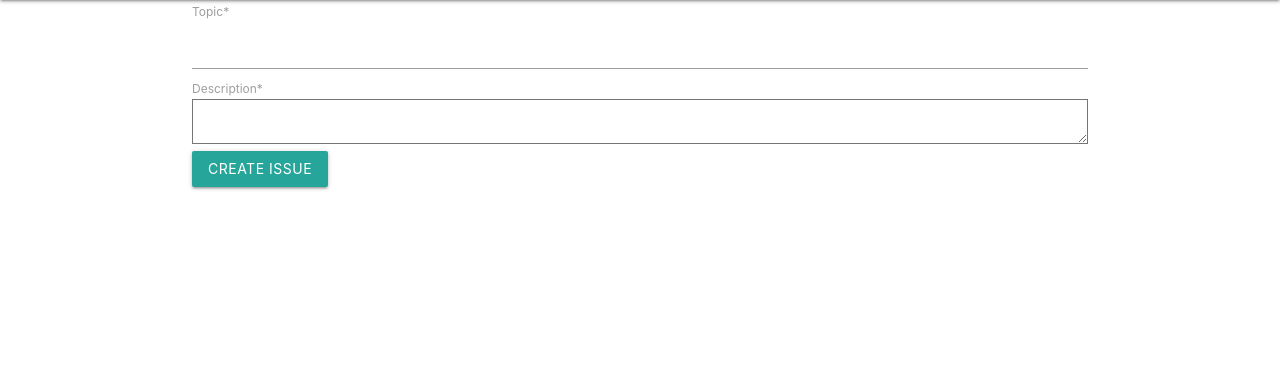
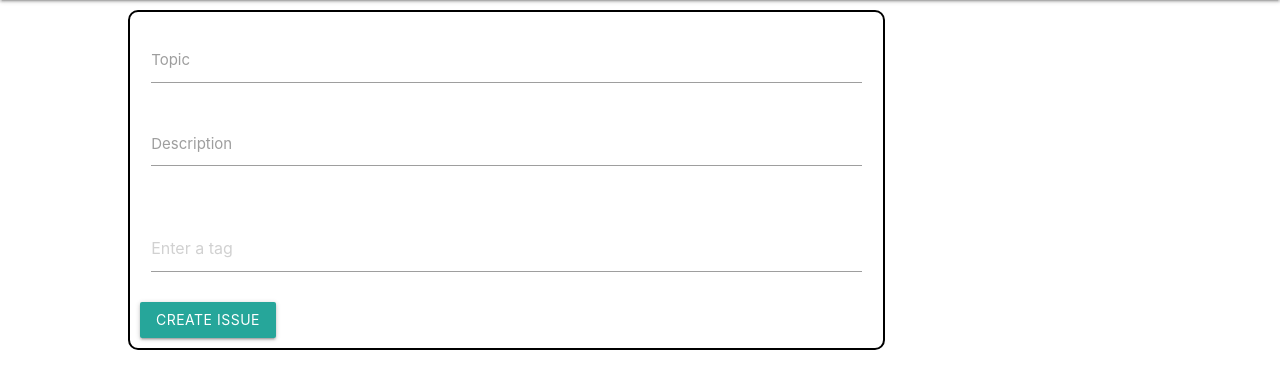
Before and after one commit to diptarag1/webster-2k21, a Django app: page /repo/1/1/issues/new/ in a window 1280 px wide. Shown: the part 64-453 px from the top of the page. Run offline with Django 3.2, Linux system fonts and the light colour scheme; some libraries are stand-ins or nearby versions.

Commit message:
issues creation with tagging

```diff
--- a/Repos/templates/Repos/issue_create_form.html
+++ b/Repos/templates/Repos/issue_create_form.html
@@ -1,12 +1,118 @@
 {% extends 'base.html' %}
-{% load crispy_forms_tags %}
+{% load materializecss %}
 {% block content %}
     {% include 'navBar.html' %}
-    <div class="container">
-        <form method="post">
-            {% csrf_token %}
-            {{ form|crispy }}
-            <button class="btn" type="submit">Create Issue</button>
-        </form>
+    <style>
+        #issue_create_form {
+            border: 2px solid black;
+            padding: 10px;
+            margin: 10px;
+            border-radius: 10px;
+        }
+    </style>
+    <div class="row">
+        <div class="col s12 l10 offset-l1">
+            <div class="row">
+                <div class="col s12 m9 ">
+
+                    {#                    <form id="issue_create_form" method="post">#}
+                    {#                        {% csrf_token %}#}
+                    {#                        {{ form|materializecss }}#}
+                    {#                        <button class="btn" type="submit">Create Issue</button>#}
+                    {#                    </form>#}
+
+                    <form id="issue_create_form" method="post">
+                        {% csrf_token %}
+
+
+                        <div class="input-field col s12  ">
+
+                            <input type="text" name="topic" maxlength="120" class=" validate" required id="id_topic">
+
+                            <label class="" for="id_topic">Topic</label>
+
+
+                        </div>
+
+
+                        <div class="input-field col s12  ">
+
+            <textarea id="id_description" class="materialize-textarea" name="description"
+
+                      cols="40"
+
+
+                      rows="10"
+
+
+                      class=" validate"
+
+
+            ></textarea>
+
+                            <label class="" for="id_description">Description</label>
+
+
+                        </div>
+
+
+                        <div class="input-field col s12  ">
+
+                            {#                            <label class="" for="id_tags" style="">Tags</label>#}
+
+                            <div type="text" name="tags" required id="id_tags"
+                                 class="chips chips-autocomplete chips-placeholder"></div>
+
+
+                        </div>
+
+
+                        <button id="issue_submit_btn" class="btn" type="submit">Create Issue</button>
+                        <script>
+                            $(document).ready(function () {
+                                $(document).on('submit', function (event) {
+                                    event.preventDefault();
+                                    {#console.log($('.chips'));#}
+                                    tag_list = new Array();
+                                    $(".chip").each(function (index) {
+                                        {#console.log($(this).text());#}
+                                        tag_list.push($(this).text().slice(0, -5));
+                                    });
+                                    tag_list = tag_list.slice(1, tag_list.length)
+                                    tag_list_as_string = "";
+                                    tag_list.forEach(function (value) {
+                                        tag_list_as_string += value + ",";
+                                    });
+                                    tag_list_as_string=tag_list_as_string.slice(0,-1);
+                                    console.log(tag_list);
+                                    console.log("topic is " +$('#id_topic').text());
+                                    console.log("description is "+ $('#id_description').val());
+                                    {#id_topic#}
+                                    $.ajax({
+                                        url: window.location.pathname,
+                                        type: 'post',
+                                        data: {
+                                            csrfmiddlewaretoken: "{{csrf_token}}",
+                                            topic: $('#id_topic').val(),
+                                            description: $('#id_description').val(),
+                                            tags: tag_list_as_string,
+                                        },
+                                        success: function (data) {
+                                            {#console.log(data);#}
+                                            {#window.location.pathname={% url 'detail_repo' owner=owner name=name %}#}
+                                        },
+                                        error: function (data) {
+
+                                        }
+                                    });
+                                });
+                            });
+                        </script>
+                    </form>
+
+                </div>
+            </div>
+        </div>
     </div>
-{%  endblock %}
+
+{% endblock %}
--- a/Repos/urls.py
+++ b/Repos/urls.py
@@ -8,9 +8,11 @@ urlpatterns = [
     path('delete/<owner>/<name>/', views.delete_repo, name='delete_repo'),
     path('change_visibility/<owner>/<name>/',views.change_visibility,name='change_visibility'),
     path('star/', views.star, name='star'),
+
     path('<owner>/<name>/issues/<issue_id>/comment/new/', views.create_issue_comment, name='create_issue_comment'),
+    path('<owner>/<name>/issues/<issue_id>', views.detail_issue, name='detail_issue'),
     path('<owner>/<name>/issues/', views.issue_list, name='issue_list'),
-    path('<owner>/<name>/issues/<issue_id>', views.detail_issue, name='detail_issue'),
+
     path('<owner>/<name>/issues/new/', views.create_issue, name='create_issue'),
 
     path('<ownerUsername>/<repoName>/addremovecollaborator/', views.add_remove_collaborator,
--- a/Repos/views.py
+++ b/Repos/views.py
@@ -215,15 +215,17 @@ def fork(request,id):
 
 
 def create_issue(request,owner,name):
-    context={}
-    if request.method=='GET':
-        context['form']=IssueCreateForm()
-    else:
+    context={"owner":owner,"name":name}
+    if request.method=='POST':
+        print( request.POST)
         form=IssueCreateForm(request.POST)
         form.instance.author=request.user
         form.instance.repo=Repo.objects.get(owner__username=owner,name=name)
-        form.save()
-        return redirect('detail_repo',owner=owner,name=name)
+        issue=form.save()
+        print("issue.id "+str(issue.id))
+        return JsonResponse({"issue_id":issue.id,"owner":owner,"name":name})
+            # redirect('detail_issue', owner=owner, name=name,issue_id=issue.id)
+        # return redirect('detail_repo',owner=owner,name=name)
     return render(request,'Repos/issue_create_form.html',context=context)
 def create_issue_comment(request,owner,name,issue_id):
     context={}
--- a/templates/base.html
+++ b/templates/base.html
@@ -30,6 +30,36 @@
 
 <script>
     $('.dropdown-trigger').dropdown();
+    $('.chips').chips();
+
+        $('.chips-placeholder').chips({
+            placeholder: 'Enter a tag',
+            secondaryPlaceholder: '+Tag',
+        });
+        $('.chips-autocomplete').chips({
+            autocompleteOptions: {
+                data: {
+                    'avishkar': null,
+                    'csgo': null,
+                    'genshin': null,
+                    'avishkar': null,
+                    'divani': null,
+                    'dipti': null,
+                    'siddhi': null,
+                    'komi': null,
+                    'taiga': null,
+                    'yuno': null,
+                    'aoe': null,
+                    'webster': null,
+                    'insomnia': null,
+
+                },
+                limit: Infinity,
+                minLength: 1
+            }
+        });
+        M.updateTextFields();
+
 </script>
 
 </body>
```
